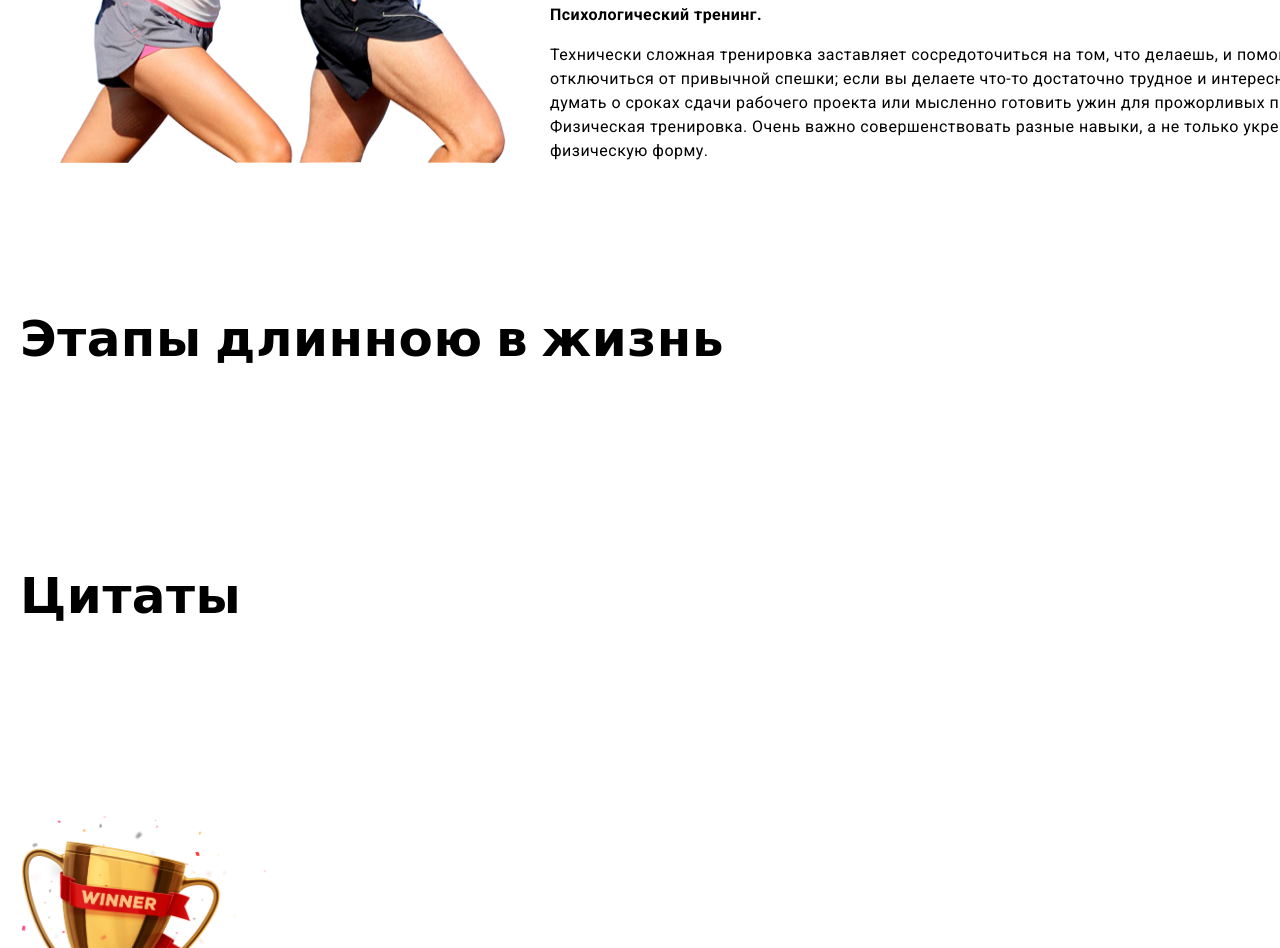
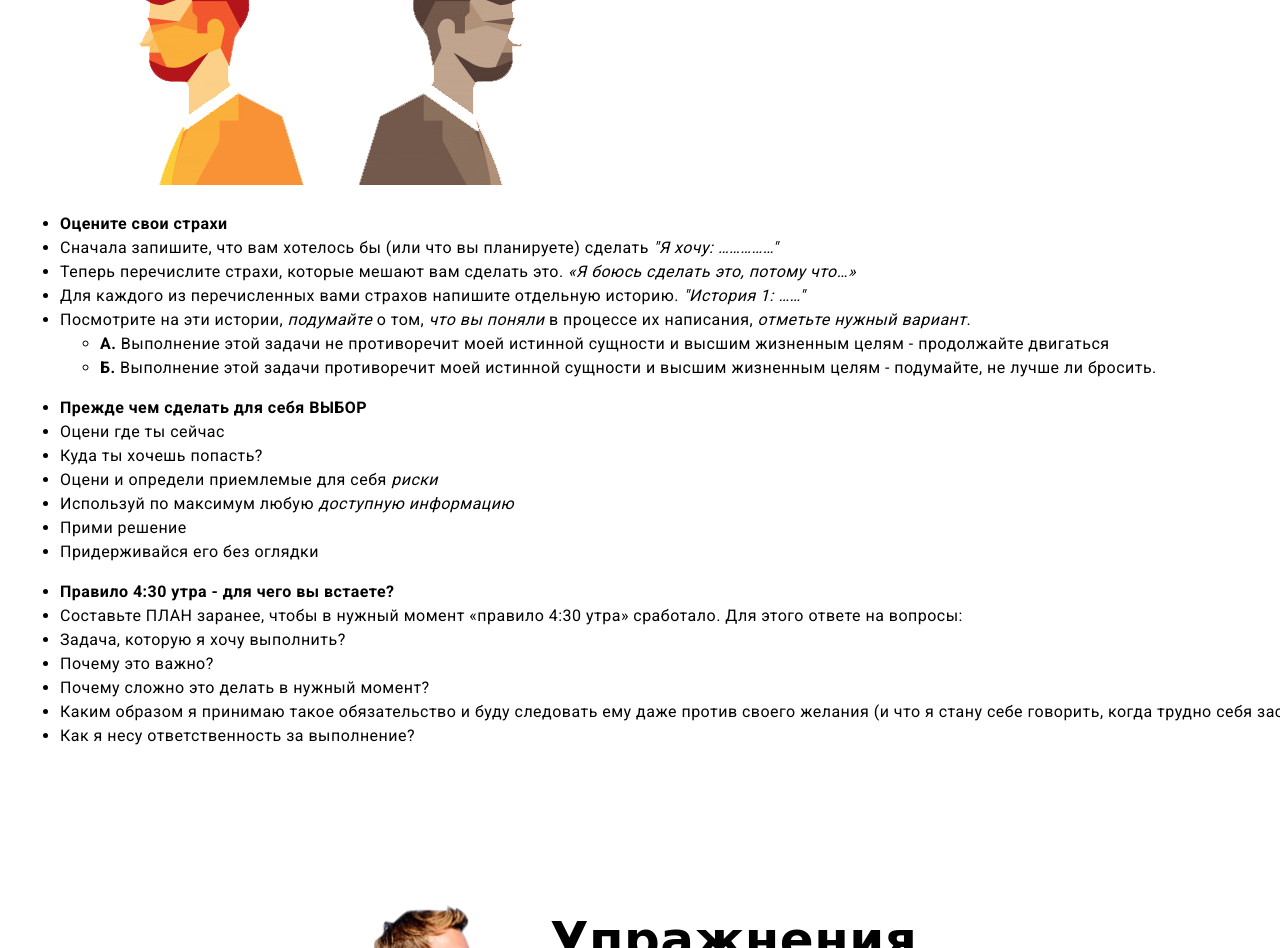
Before and after one commit to Art-Smirnov/FSDev28group2, a plain HTML site: page index.html in a window 1280 px wide. Shown: the part 2262-3210 px from the top of the page. Drawn offline with nearby package versions, Linux system fonts and the light colour scheme.

Commit message:
Added contect in section #reflection

```diff
--- a/index.html
+++ b/index.html
@@ -105,6 +105,51 @@
       <section class="reflection" id="reflection">
         <div class="container">
           <h2>Рефлексия</h2>
+          <p>
+            Умение рефлексировать помогает переосмыслить свои переживания и психологическое состояние.
+            Выдающиеся спортмены предлагают следующие методы рефлекции для закрепления результата и  сохранения мотивации
+            на пути к цели.
+          </p>
+          <img src="./image/reflection.png" alt="Рефлексия мозга">
+          <div class="replection-methods">
+              <ul class="reflection-item">
+                <li class="reflection-item-title"><b>Оцените свои страхи</b></li>
+                <li>Сначала запишите, что вам хотелось бы (или что вы планируете) сделать
+                <em>"Я хочу: ……………"</em></li>
+                <li>Теперь перечислите страхи, которые мешают вам сделать это.
+                <em>«Я боюсь сделать это, потому что…»</em></li>
+                <li>Для каждого из перечисленных вами страхов напишите отдельную историю.
+                <em>"История 1: ……"</em></li>
+                <li>Посмотрите на эти истории, <em>подумайте</em> о том, <em>что вы поняли</em> в процессе их написания,
+                  <em>отметьте нужный вариант</em>.
+                              <ul>
+                                <li><b>А.</b> Выполнение этой задачи не противоречит моей истинной сущности и высшим жизненным целям - продолжайте
+                                двигаться</li>
+                                <li><b>Б.</b> Выполнение этой задачи противоречит моей истинной сущности и высшим жизненным целям - подумайте, не лучше ли
+                                бросить.</li>
+                              </ul>
+                </li>
+              </ul>
+              <ul class="reflection-item">
+                <li class="reflection-item-title"><b>Прежде чем сделать для себя ВЫБОР</b></li>
+                <li>Оцени где ты сейчас</li>
+                <li>Куда ты хочешь попасть?</li>
+                <li>Оцени и определи приемлемые для себя <em>риски</em></li>
+                <li>Используй по максимум любую <em>доступную информацию</em></li>
+                <li>Прими решение</li>
+                <li>Придерживайся его без оглядки</li>
+              </ul>
+              <ul class="reflection-item">
+                <li class="reflection-item-title"><b>Правило 4:30 утра - для чего вы встаете?</b></li>
+                <li>Составьте ПЛАН заранее, чтобы в нужный момент «правило 4:30 утра» сработало. Для этого ответе на вопросы:</li>
+                <li>Задача, которую я хочу выполнить?</li>
+                <li>Почему это важно?</li>
+                <li>Почему сложно это делать в нужный момент?</li>
+                <li>Каким образом я принимаю такое обязательство и буду следовать ему даже против своего желания (и что я стану себе
+                говорить, когда трудно себя заставить)?</li>
+                <li>Как я несу ответственность за выполнение?</li>
+              </ul>
+          </div>
         </div>
       </section>
       <!-- Упражнения -->
```
Also changed, not shown: image/reflection.png (added).
